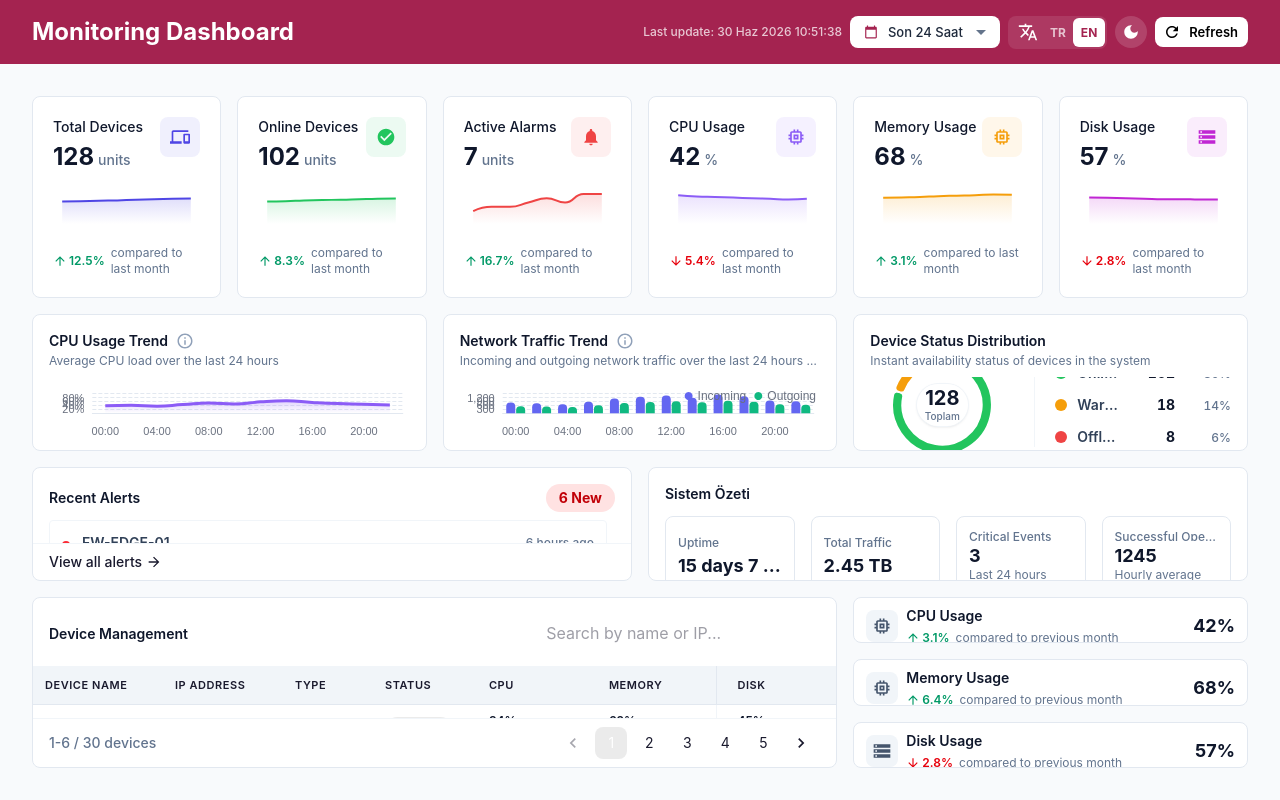
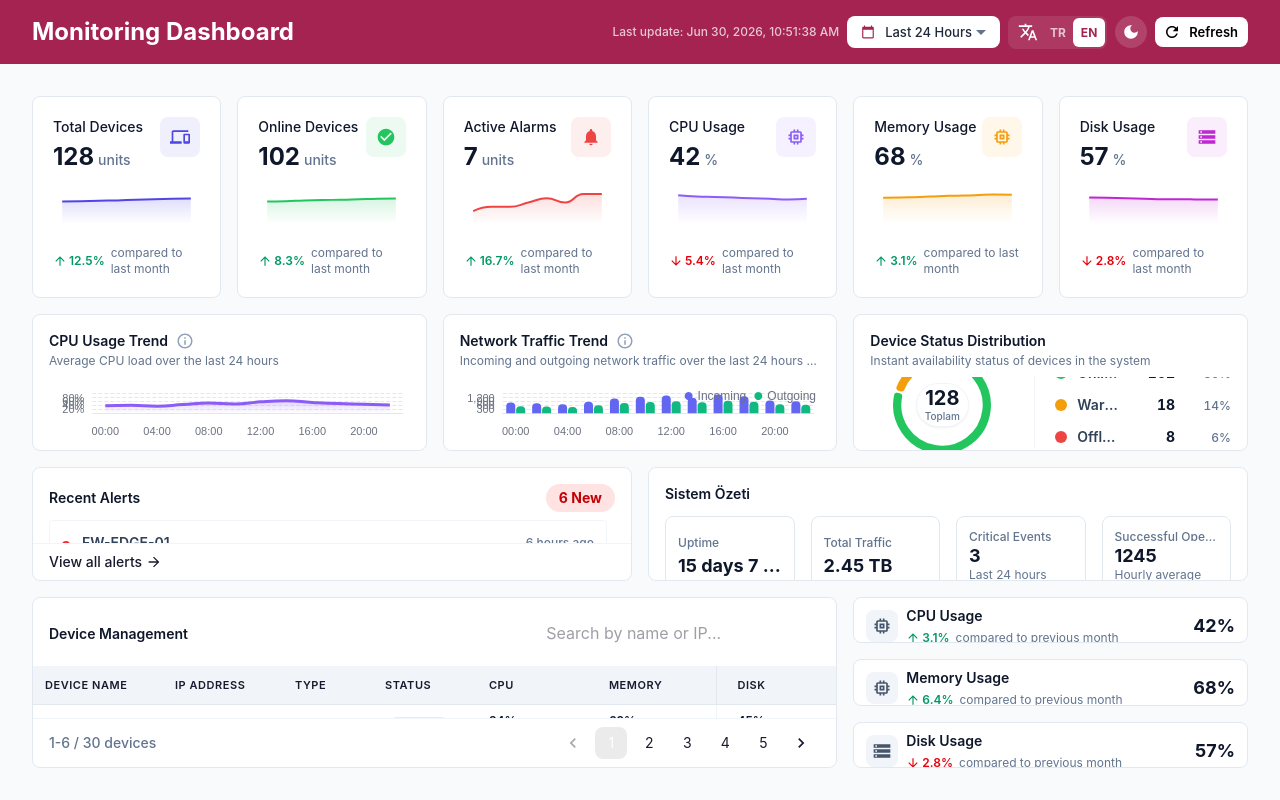
Before and after one commit to aycacerence/Monitoring-dashboard, a React (Vite) app: page / in a window 1280 px wide. Built offline with nearby package versions, Linux system fonts and the light colour scheme.

Commit message:
feat: headera ve açılış ekranına  dil desteği eklendi

```diff
--- a/src/components/common/SplashScreen/SplashScreen.jsx
+++ b/src/components/common/SplashScreen/SplashScreen.jsx
@@ -1,7 +1,9 @@
 import PropTypes from 'prop-types';
 import { Box, Typography, CircularProgress, Fade } from '@mui/material';
+import { useTranslation } from 'react-i18next';
 
 function SplashScreen({ isVisible }) {
+  const { t } = useTranslation();
   return (
     <Fade in={isVisible} timeout={300} unmountOnExit>
       <Box
@@ -24,7 +26,7 @@ function SplashScreen({ isVisible }) {
         </Typography>
         <CircularProgress color="primary" sx={{ mb: 2 }} />
         <Typography variant="body2" sx={{ color: 'text.secondary' }}>
-          Sistem verileri yükleniyor...
+          {t('splash.loading', 'Sistem verileri yükleniyor...')}
         </Typography>
       </Box>
     </Fade>
--- a/src/components/layout/Header/Header.jsx
+++ b/src/components/layout/Header/Header.jsx
@@ -9,12 +9,7 @@ import TranslateIcon from '@mui/icons-material/Translate';
 import { toggleMode, selectColorMode } from '../../../features/theme/themeSlice';
 import { useTranslation } from 'react-i18next';
 
-const TIME_RANGE_OPTIONS = [
-  { value: '1h',  label: 'Son 1 Saat' },
-  { value: '24h', label: 'Son 24 Saat' },
-  { value: '7d',  label: 'Son 7 Gün' },
-  { value: '30d', label: 'Son 30 Gün' },
-];
+// Removed static TIME_RANGE_OPTIONS
 
 /**
  * Dashboard üst çubuğu — başlık (sol), son güncelleme + filtre + mod toggle + yenile (sağ).
@@ -23,6 +18,13 @@ function Header({ title, lastUpdated, timeRange, onTimeRangeChange, onRefresh, i
   const dispatch = useDispatch();
   const mode = useSelector(selectColorMode);
   const { t, i18n: i18nInstance } = useTranslation();
+
+  const timeRangeOptions = [
+    { value: '1h',  label: t('header.timeRanges.1h', 'Son 1 Saat') },
+    { value: '24h', label: t('header.timeRanges.24h', 'Son 24 Saat') },
+    { value: '7d',  label: t('header.timeRanges.7d', 'Son 7 Gün') },
+    { value: '30d', label: t('header.timeRanges.30d', 'Son 30 Gün') },
+  ];
 
   return (
     <Box
@@ -71,7 +73,7 @@ function Header({ title, lastUpdated, timeRange, onTimeRangeChange, onRefresh, i
               '& .MuiSelect-select': { paddingLeft: '6px', paddingRight: '28px !important' },
             }}
           >
-            {TIME_RANGE_OPTIONS.map((opt) => (
+            {timeRangeOptions.map((opt) => (
               <MenuItem key={opt.value} value={opt.value} sx={{ fontSize: '0.8125rem' }}>
                 {opt.label}
               </MenuItem>
@@ -117,7 +119,7 @@ function Header({ title, lastUpdated, timeRange, onTimeRangeChange, onRefresh, i
           </Box>
 
           {/* Dark / Light mode toggle */}
-          <Tooltip title={mode === 'dark' ? 'Açık Mod' : 'Koyu Mod'} arrow>
+          <Tooltip title={mode === 'dark' ? t('header.lightMode', 'Açık Mod') : t('header.darkMode', 'Koyu Mod')} arrow>
             <IconButton
               onClick={() => dispatch(toggleMode())}
               aria-label={mode === 'dark' ? 'Açık moda geç' : 'Koyu moda geç'}
--- a/src/locales/en/translation.json
+++ b/src/locales/en/translation.json
@@ -2,7 +2,18 @@
   "header": {
     "title": "Monitoring Dashboard",
     "lastUpdated": "Last update",
-    "refresh": "Refresh"
+    "refresh": "Refresh",
+    "timeRanges": {
+      "1h": "Last 1 Hour",
+      "24h": "Last 24 Hours",
+      "7d": "Last 7 Days",
+      "30d": "Last 30 Days"
+    },
+    "lightMode": "Light Mode",
+    "darkMode": "Dark Mode"
+  },
+  "splash": {
+    "loading": "Loading system data..."
   },
   "kpi": {
     "totalDevices": "Total Devices",
--- a/src/locales/tr/translation.json
+++ b/src/locales/tr/translation.json
@@ -2,7 +2,18 @@
   "header": {
     "title": "İzleme Paneli",
     "lastUpdated": "Son güncelleme",
-    "refresh": "Yenile"
+    "refresh": "Yenile",
+    "timeRanges": {
+      "1h": "Son 1 Saat",
+      "24h": "Son 24 Saat",
+      "7d": "Son 7 Gün",
+      "30d": "Son 30 Gün"
+    },
+    "lightMode": "Açık Mod",
+    "darkMode": "Koyu Mod"
+  },
+  "splash": {
+    "loading": "Sistem verileri yükleniyor..."
   },
   "kpi": {
     "totalDevices": "Toplam Cihaz",
--- a/src/pages/DashboardPage/DashboardPage.jsx
+++ b/src/pages/DashboardPage/DashboardPage.jsx
@@ -8,6 +8,7 @@ import { fetchResourceUsage } from '../../features/dashboard/resourceUsageSlice'
 import { fetchDevices } from '../../features/dashboard/devicesSlice';
 import KpiGrid from '../../components/kpi/KpiGrid/KpiGrid';
 import ChartsSection from '../../components/charts/ChartsSection/ChartsSection';
+
 import AlertsSection from '../../components/alerts/AlertsSection/AlertsSection';
 import ResourceUsageList from '../../components/alerts/ResourceUsageList/ResourceUsageList';
 import DevicesSection from '../../components/devices/DevicesSection/DevicesSection';
@@ -15,8 +16,10 @@ import Header from '../../components/layout/Header/index.js';
 import PageContainer from '../../components/layout/PageContainer/index.js';
 import SplashScreen from '../../components/common/SplashScreen/SplashScreen';
 import { formatDateTime } from '../../utils/formatDateTime';
+import { useTranslation } from 'react-i18next';
 
 function DashboardPage() {
+  const { i18n } = useTranslation();
   const dispatch = useAppDispatch();
   const [isRefreshing, setIsRefreshing] = useState(false);
   const [lastUpdated, setLastUpdated] = useState(new Date().toISOString());
@@ -81,7 +84,7 @@ function DashboardPage() {
 
       <Header
         title="Monitoring Dashboard"
-        lastUpdated={formatDateTime(lastUpdated)}
+        lastUpdated={formatDateTime(lastUpdated, i18n.language)}
         timeRange={timeRange}
         onTimeRangeChange={setTimeRange}
         onRefresh={loadAllData}
--- a/src/utils/formatDateTime.js
+++ b/src/utils/formatDateTime.js
@@ -5,10 +5,11 @@
  * @param {string|Date} dateString
  * @returns {string}
  */
-export function formatDateTime(dateString) {
+export function formatDateTime(dateString, lang = 'tr') {
   if (!dateString) return '';
   const date = new Date(dateString);
-  return date.toLocaleString('tr-TR', {
+  const locale = lang.startsWith('en') ? 'en-US' : 'tr-TR';
+  return date.toLocaleString(locale, {
     day: '2-digit',
     month: 'short',
     year: 'numeric',
```
